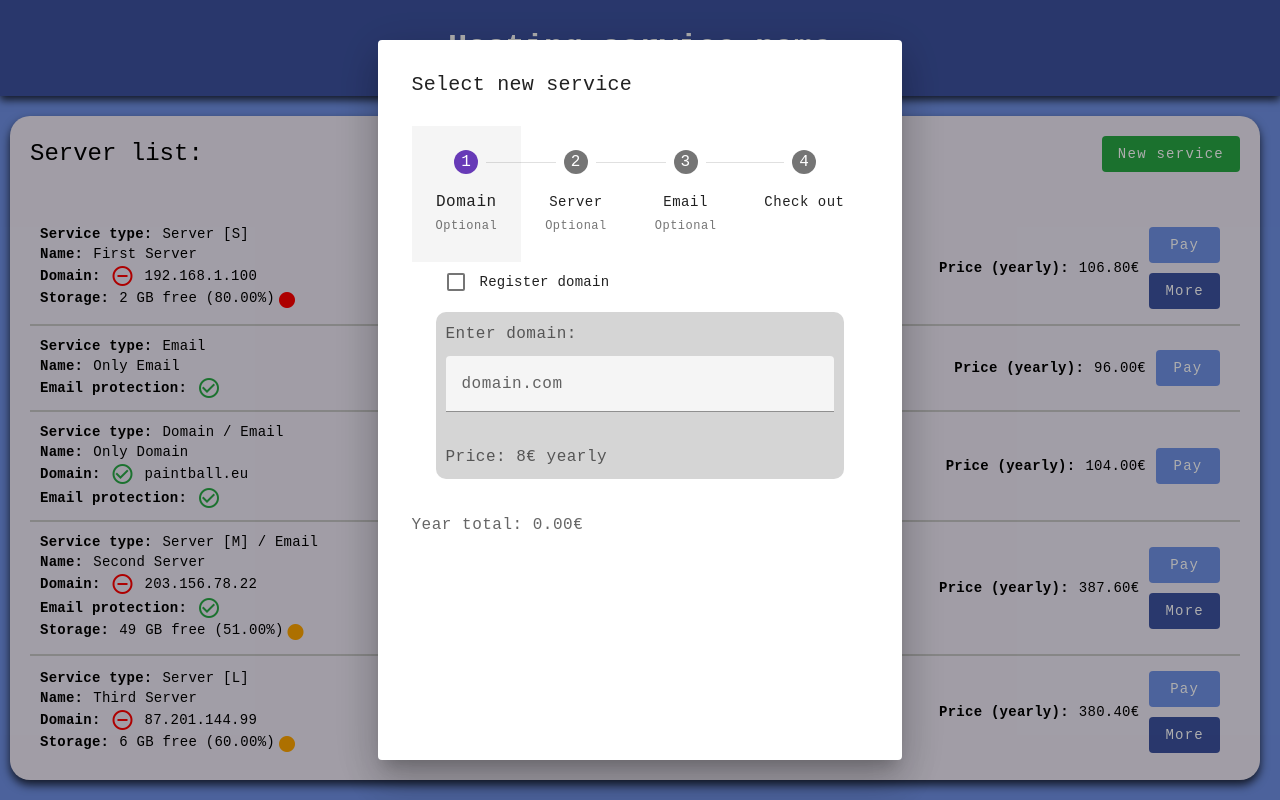
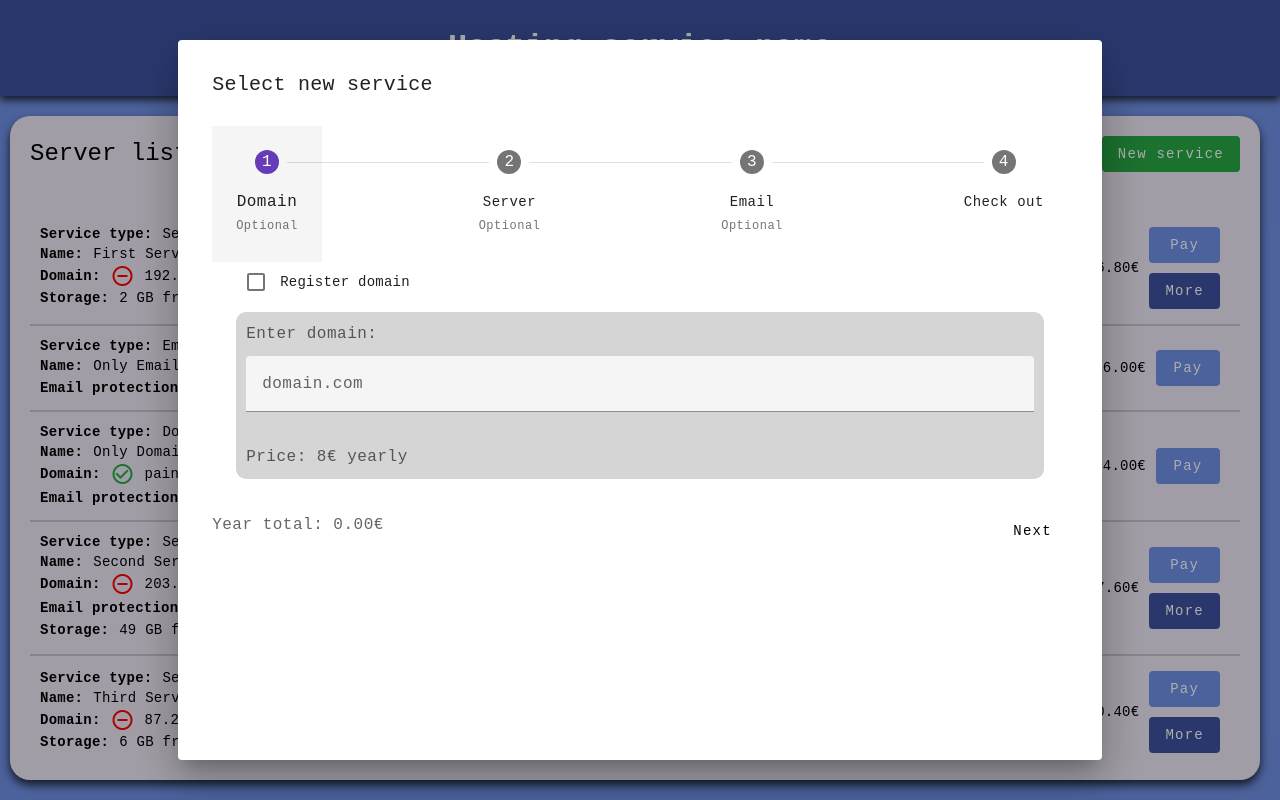
Before and after one commit to Sushilla/Hosting-service---DEMO-project, an Angular app: page / in a window 1280 px wide. Built offline with nearby package versions, Linux system fonts and the light colour scheme.

Commit message:
[ADD] Added next button

```diff
--- a/src/app/Components/Modal/new-service-modal/new-service-modal.component.html
+++ b/src/app/Components/Modal/new-service-modal/new-service-modal.component.html
@@ -70,7 +70,6 @@
                     </div>
 
                 </form>
-
             </mat-step>
 
 
@@ -80,7 +79,7 @@
                 <form [formGroup]="SelectionPlanGroup">
                     <section>
                         <mat-checkbox color="primary" formControlName="SelectedEmailProtection">Email
-                            protection?</mat-checkbox>
+                            protection</mat-checkbox>
                     </section>
 
                     <div [ngClass]="f.SelectedEmailProtection ? '' : 'noClick'"
@@ -98,16 +97,25 @@
             </mat-step>
 
             <mat-step label="Check out">
-                <p>Total payment for: {{GetPriceForYear() | number: '1.2-2'}}€</p>
+                <p *ngIf="GetPriceForYear() !== 0" style="margin: 20px !important;">Total payment for:
+                    {{GetPriceForYear() |
+                    number: '1.2-2'}}€</p>
+                <p *ngIf="GetPriceForYear() === 0" style="margin: 20px !important;">You did not selected any provided
+                    services.
+                    Please, select one and continue.</p>
                 <div>
                     <button class="decline" mat-button mat-dialog-close>Cancel</button>
-                    <button class="pay" mat-button [disabled]="GetPriceForYear() == 0" (click)="CreateNewService()">Check out</button>
+                    <button class="pay" mat-button [disabled]="GetPriceForYear() == 0"
+                        (click)="CreateNewService()">Check out</button>
                 </div>
             </mat-step>
 
         </mat-stepper>
 
-        <p *ngIf="stepper.selectedIndex !== 3">Year total: {{GetPriceForYear() | number: '1.2-2'}}€</p>
+        <div *ngIf="stepper.selectedIndex !==3" style="display: flex; justify-content: space-between;">
+            <p>Year total: {{GetPriceForYear() | number: '1.2-2'}}€</p>
+            <button mat-flat-button (click)="MoveToNextPage()">Next</button>
+        </div>
 
     </mat-dialog-content>
 
--- a/src/app/Components/Modal/new-service-modal/new-service-modal.component.ts
+++ b/src/app/Components/Modal/new-service-modal/new-service-modal.component.ts
@@ -1,4 +1,10 @@
-import { Component, EventEmitter, Inject, Output } from '@angular/core';
+import {
+  Component,
+  EventEmitter,
+  Inject,
+  Output,
+  ViewChild,
+} from '@angular/core';
 import { MatButtonModule } from '@angular/material/button';
 import {
   MAT_DIALOG_DATA,
@@ -9,7 +15,7 @@ import {
   MatDialogRef,
   MatDialogTitle,
 } from '@angular/material/dialog';
-import { MatStepperModule } from '@angular/material/stepper';
+import { MatStepper, MatStepperModule } from '@angular/material/stepper';
 import { ServerPlanLongEnum } from '../../../service-dashboard/Models/Enum/ServerPlanEnum';
 import { CommonModule } from '@angular/common';
 import { MatRadioModule } from '@angular/material/radio';
@@ -49,6 +55,7 @@ import { UIServiceService } from '../../../service-dashboard/Services/UIService/
 })
 export class NewServiceModalComponent {
   PlanEnum = ServerPlanLongEnum;
+  @ViewChild('stepper') stepper!: MatStepper;
 
   SelectionPlanGroup = this._formBuilder.group({
     // Domain
@@ -166,13 +173,8 @@ export class NewServiceModalComponent {
 
     this.dialogRef.close(newService);
   }
+
+  MoveToNextPage(){
+    this.stepper.selectedIndex += 1;
+  }
 }
-
-// {
-//   "service_name": "First Server",
-//   "server_configuration": {
-//     "current_server_plan": 0,
-//     "storage": 10,
-//     "used_storage": 8
-//   },
-// }
```
